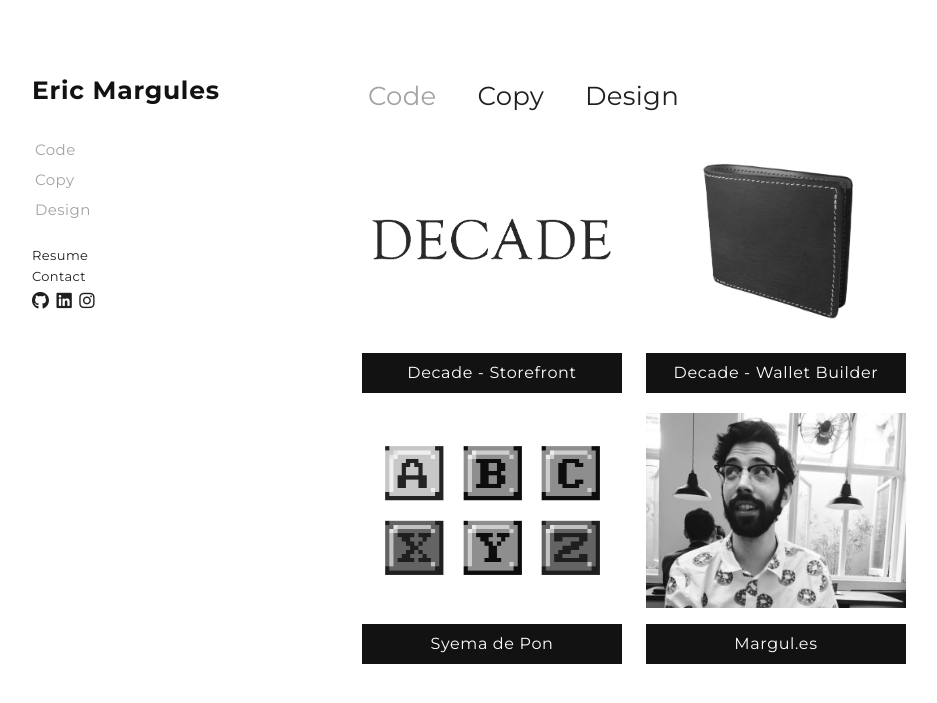
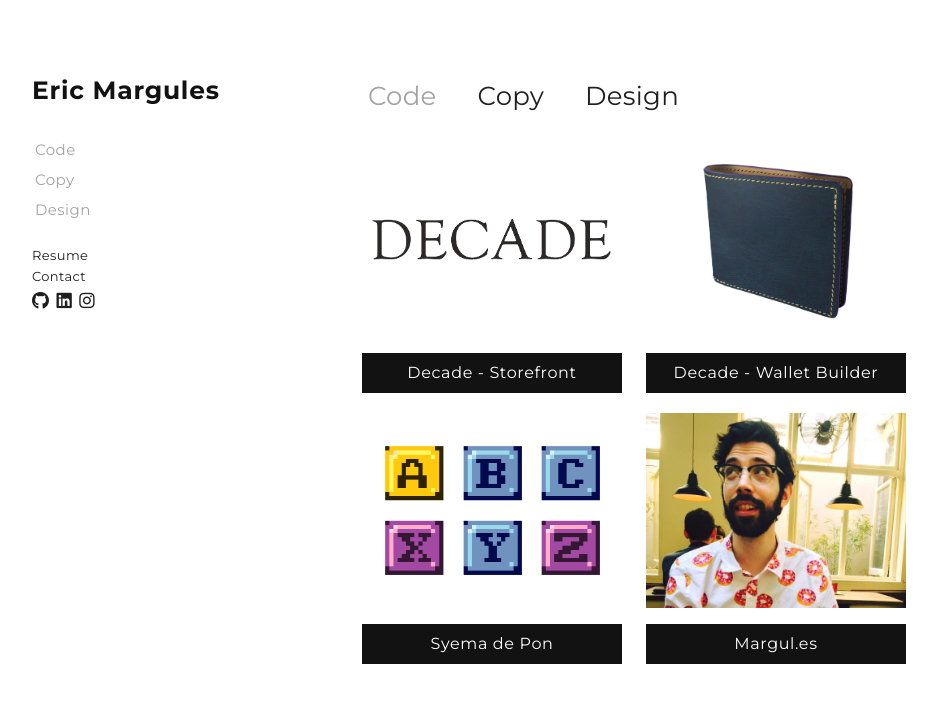
Before and after one commit to ericmargules/ericmargul.es, a Jekyll site: the page built from portfolio.html, in a window 1280 px wide. Shown: the top 703 px of the page, without its empty margins (108-1045 px from the left). Built offline with Jekyll 4.4.1, drawn with Linux system fonts in a browser that asks for light colours; nearby versions of some CDN libraries.

Commit message:
remove grayscale transition

```diff
--- a/css/main.css
+++ b/css/main.css
@@ -294,10 +294,10 @@ h1 {
 
   position: relative;
   width: 40%;
-  -webkit-filter: grayscale(100%);
+ /* -webkit-filter: grayscale(100%);
   filter: grayscale(100%);
   -webkit-transition-duration: .25s;
-  transition-duration: .25s;
+  transition-duration: .25s;*/
   display: inline-block;
   margin: 0 20px 20px 0;
 
@@ -306,11 +306,11 @@ h1 {
 .portfolio_item:hover{
 
   position: relative;
-  -webkit-filter: grayscale(0%);
+/*  -webkit-filter: grayscale(0%);
   filter: grayscale(0%);
   -webkit-transition-duration: .25s;
   transition-duration: .25s;
-}
+*/}
 
 
 .item_overlay {
@@ -341,10 +341,10 @@ h1 {
 
 #item_main:hover {
 
-  -webkit-filter: grayscale(0%);
+/*  -webkit-filter: grayscale(0%);
   filter: grayscale(0%);
   -webkit-transition-duration: .25s;
-  transition-duration: .25s;
+  transition-duration: .25s;*/
   cursor: pointer;
 
 }
```
